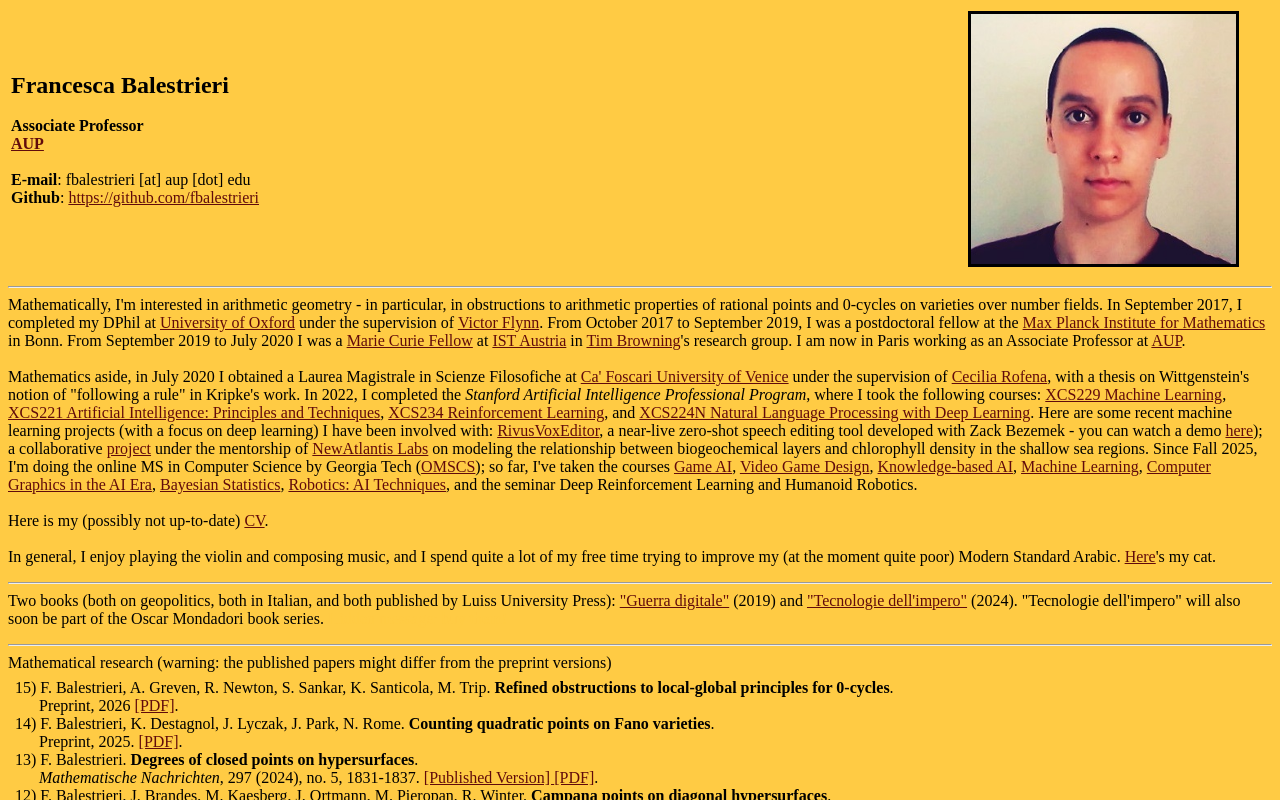
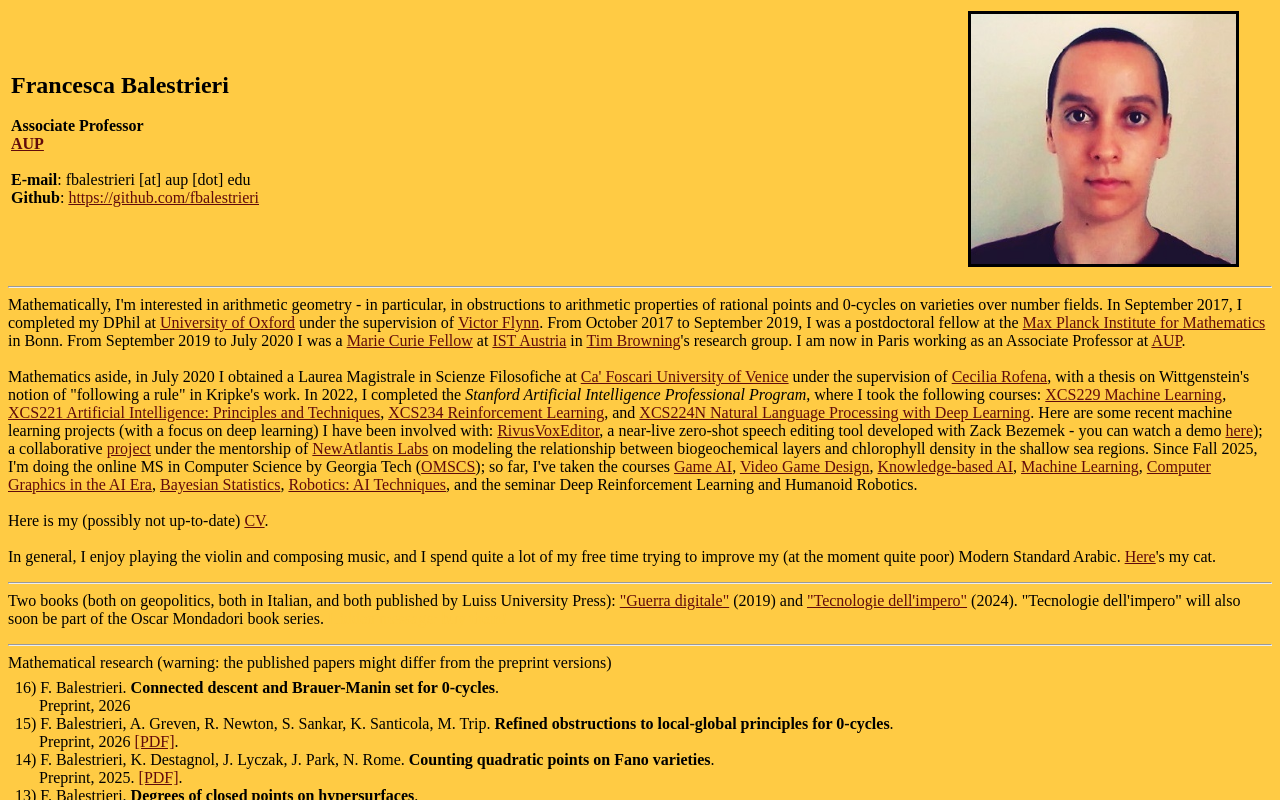
Before and after one commit to fbalestrieri/fbalestrieri.github.io, a plain HTML site: page index.html in a window 1280 px wide. Shown: the top 800 px of the page. Drawn offline with Linux system fonts and the light colour scheme.

Commit message:
Update index.html

```diff
--- a/index.html
+++ b/index.html
@@ -102,6 +102,14 @@ In September 2017, I completed my DPhil at <a href="http://www.maths.ox.ac.uk/"
 
                     <tr>
                         <td>
+
+							16) F. Balestrieri.
+				 <b> Connected descent and Brauer-Manin set for 0-cycles</b>.
+				 <br>
+				&nbsp &nbsp &nbsp
+				Preprint, 2026
+
+				                                        <br>
 
 
 				15) F. Balestrieri, A. Greven, R. Newton, S. Sankar, K. Santicola, M. Trip.
```
